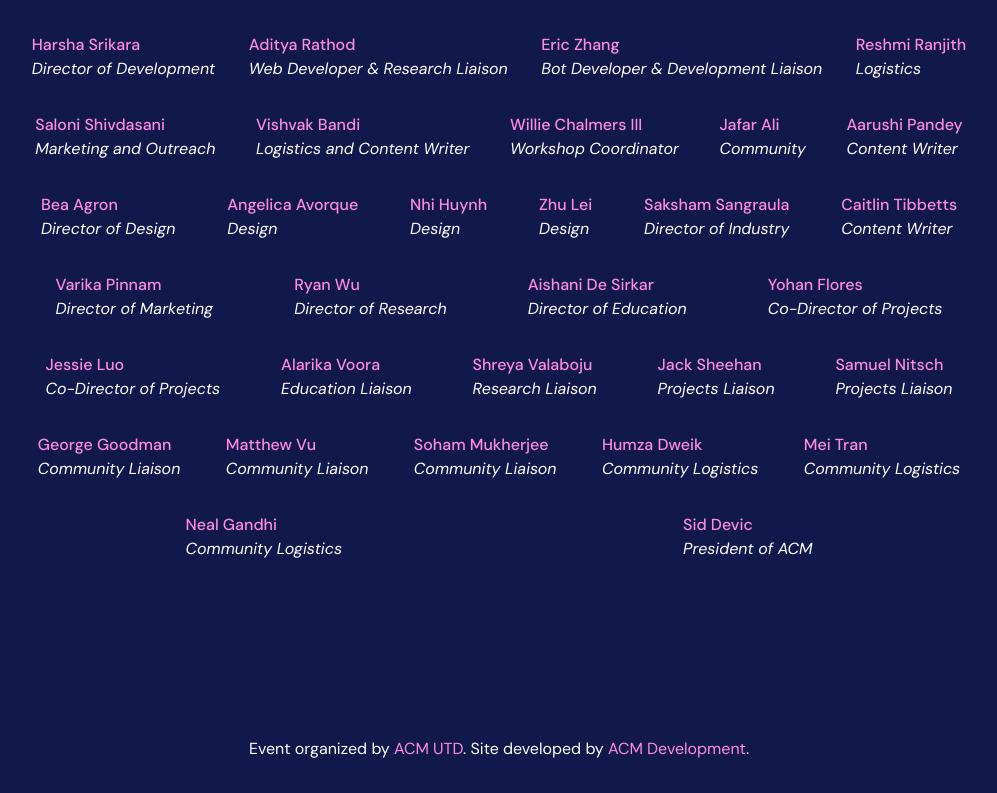
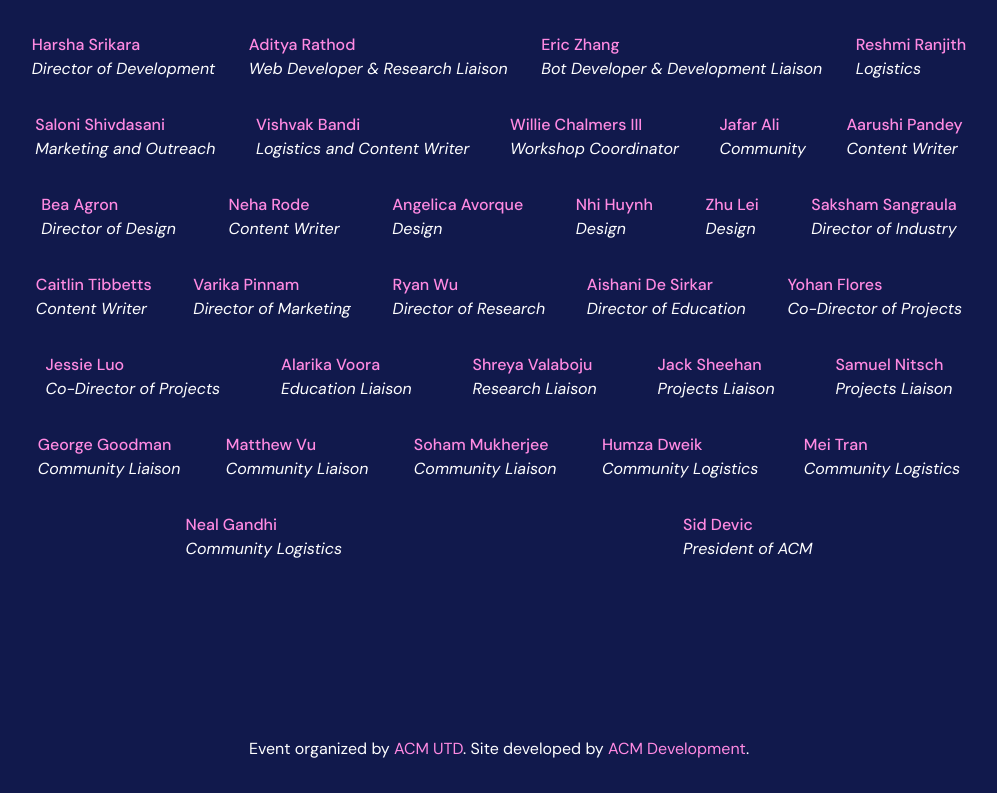
Before and after one commit to acmutd/hacktoberfest-site, a Next.js app: page / in a window 1280 px wide. Shown: the part 5737-6530 px from the top of the page, without its empty margins (141-1138 px from the left). Built offline with nearby package versions, Linux system fonts and the light colour scheme; no server answers.

Commit message:
added Neha

```diff
--- a/credits.ts
+++ b/credits.ts
@@ -48,6 +48,11 @@ const credits = [
     name: 'Bea Agron',
     title: 'Director of Design',
     linkedin: 'https://www.linkedin.com/in/beatrice-agron-9b625117a/',
+  },
+  {
+    name: 'Neha Rode',
+    title: 'Content Writer',
+    linkedin: 'https://www.linkedin.com/in/neharode/',
   },
   {
     name: 'Angelica Avorque',
```
